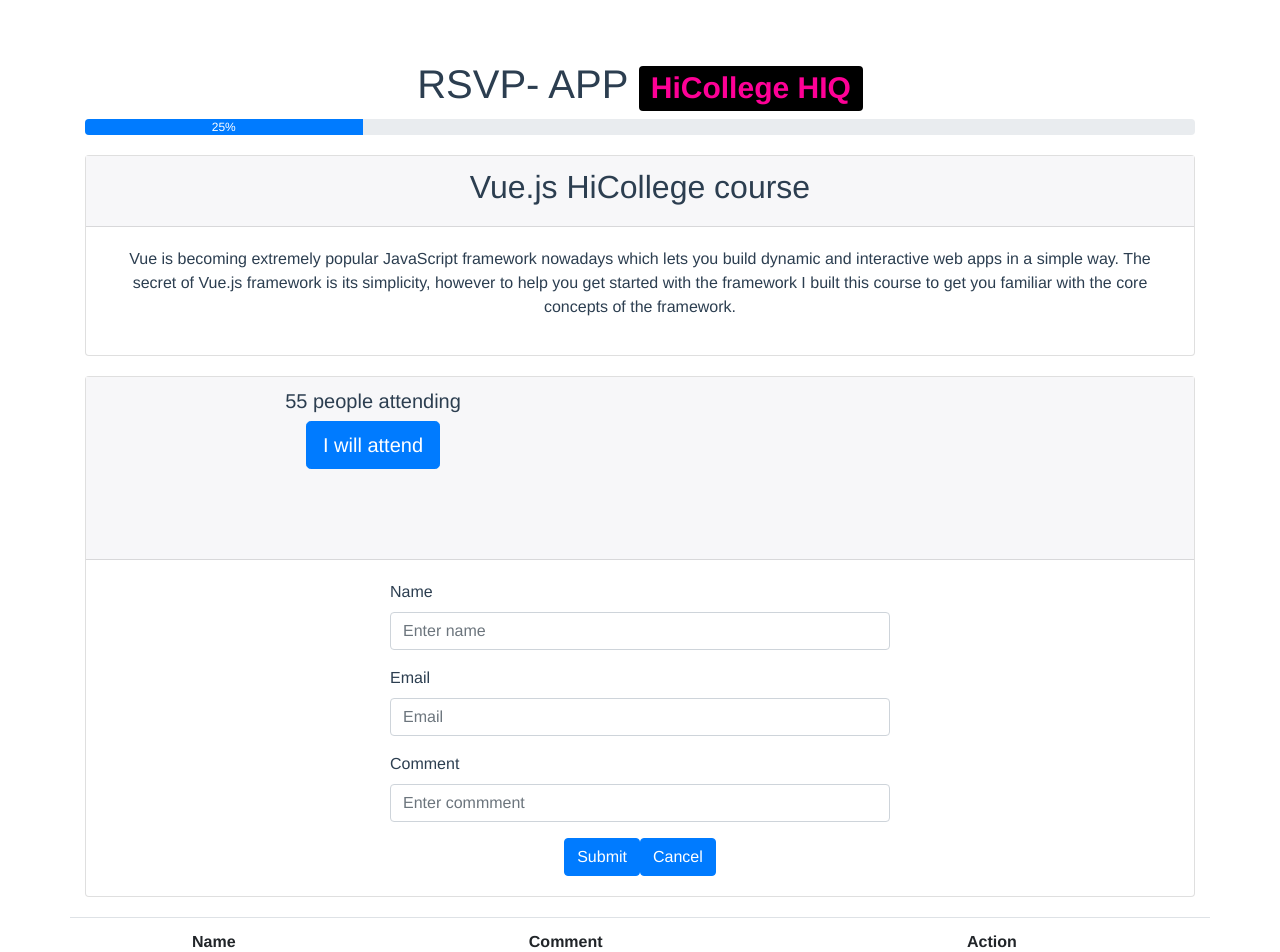
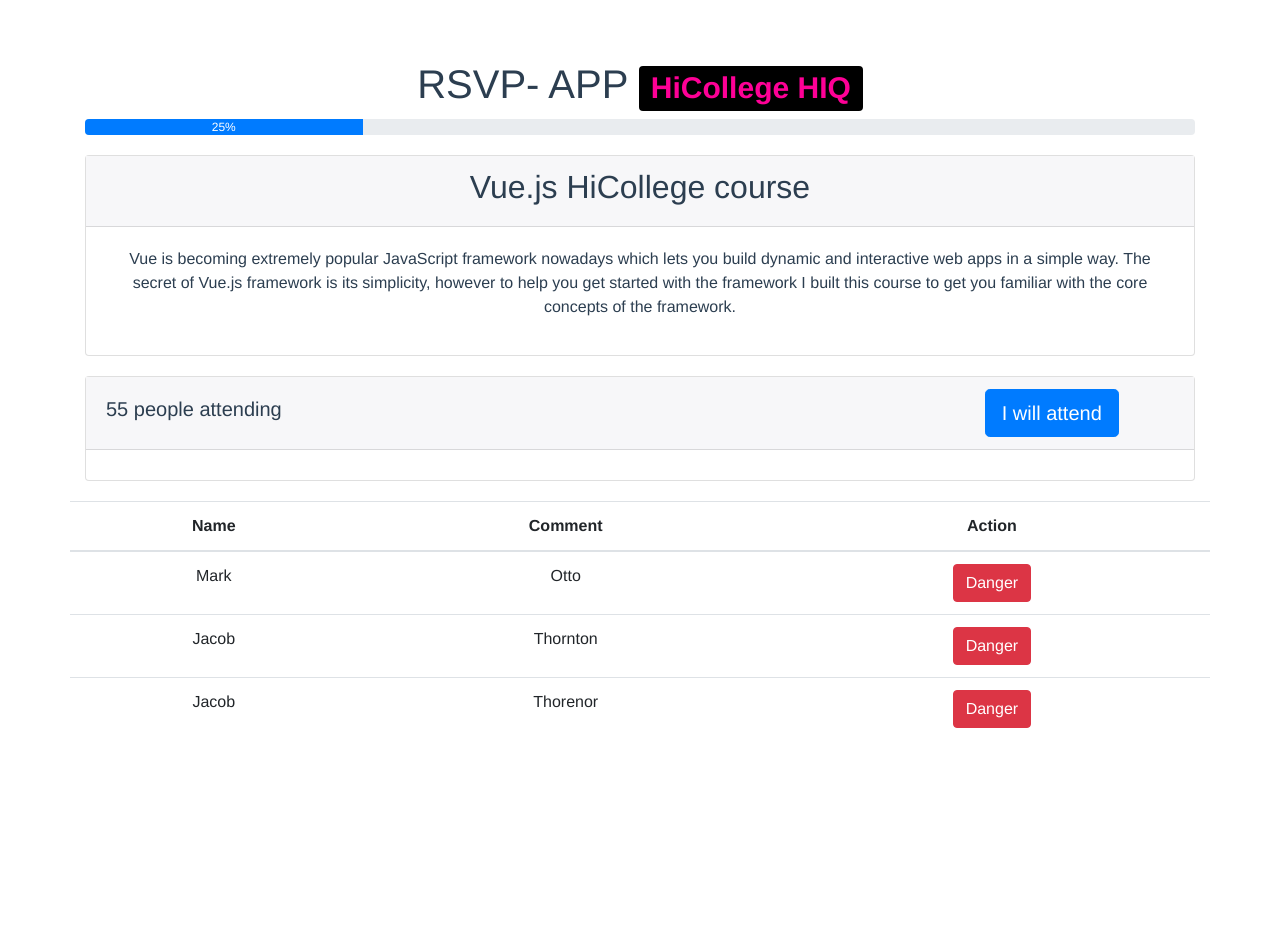
Before and after one commit to naimlatifi5/HiCollege2018--Vue.js, a Vue app in the folder hicollege-vuejs/: page / in a window 1280 px wide. Shown: the top 952 px of the page. After the commit the page ends 800 px from the top, so only its background shows below. Built offline with nearby package versions, Linux system fonts and the light colour scheme.

Commit message:
added components, start implement the form submission!

```diff
--- a/hicollege-vuejs/src/App.vue
+++ b/hicollege-vuejs/src/App.vue
@@ -1,9 +1,11 @@
 <template>
   <div id="app">
     <div class="container">
-        <header-section></header-section>
+      <!-- v-html directive for appending html data-->
+        <header-section v-html="mainPageHeader"></header-section>
+
         <progressBar></progressBar>
-        <courseIntro></courseIntro>
+        <courseIntro :content=contentIntroCourse></courseIntro>
         <registerForm></registerForm>
         <displayTableData></displayTableData>
     </div>
@@ -21,6 +23,8 @@
   name: 'App',
   data () {
     return {
+      mainPageHeader: '<h1>RSVP- APP <span class="badge badge-secondary badge-secondary--color">HiCollege HIQ</span></h1>',
+      contentIntroCourse: 'Vue is becoming extremely popular JavaScript framework nowadays which lets you build dynamic and interactive web apps in a simple way. The secret of Vue.js framework is its simplicity, however to help you get started with the framework I built this course to get you familiar with the core concepts of the framework.'
 
     }
   },
--- /dev/null
+++ b/hicollege-vuejs/src/assets/scss/_global.scss
@@ -0,0 +1,5 @@
+.align-left {
+  display: flex;
+  justify-content: flex-start;
+  align-items: center;
+}
--- a/hicollege-vuejs/src/assets/scss/main.scss
+++ b/hicollege-vuejs/src/assets/scss/main.scss
@@ -3,6 +3,7 @@
 
 @import 'header';
 @import 'form';
+@import 'global';
 
 
 
--- a/hicollege-vuejs/src/components/courseIntro.vue
+++ b/hicollege-vuejs/src/components/courseIntro.vue
@@ -1,19 +1,29 @@
 <template>
   <div class="row section">
-      <div class="section__header">
+      <headerSection>
+        <template slot="headerWithSection">
           <h2>Vue.js HiCollege course</h2>
-      </div>
+        </template>
+      </headerSection>
       <div class="section__content">
-        <p>
-          Vue is becoming extremely popular JavaScript framework nowadays which lets you build dynamic and interactive web apps in a simple way. The secret of Vue.js framework is its simplicity, however to help you get started with the framework I built this course to get you familiar with the core concepts of the framework.
+        <p v-text="content">
+          <!-- Content is passed as props, v-text is appened -->
         </p>
       </div>
   </div>
 </template>
 
 <script>
+import headerSection from './header.vue'
+
 export default {
-  name: 'courseIntro'
+  name: 'courseIntro',
+  props: {
+    content: String
+  },
+  components: {
+    headerSection
+  }
 }
 </script>
 
--- a/hicollege-vuejs/src/components/header.vue
+++ b/hicollege-vuejs/src/components/header.vue
@@ -1,5 +1,10 @@
 <template>
-   <h1>RSVP- APP <span class="badge badge-secondary badge-secondary--color">HiCollege HIQ</span></h1>
+    <div class="header">
+        <slot></slot>
+          <div class="section__header">
+            <slot name="headerWithSection"></slot>
+          </div>
+    </div>
 </template>
 
 <script>
--- a/hicollege-vuejs/src/components/registerForm.vue
+++ b/hicollege-vuejs/src/components/registerForm.vue
@@ -1,31 +1,36 @@
 <template>
   <div class="row section">
-    <div class="section__header">
-      <div class="col-6">
-        <h5>55 people attending</h5>
-      </div>
-      <div class="col-6">
-        <button type="button" class="btn btn-primary btn-lg">I will attend</button>
-      </div>
-    </div>
-    <div class="section__content">
+    <headerSection>
+      <template slot="headerWithSection">
+        <div class="row">
+          <div class="col-9 align-left">
+            <h5>55 people attending</h5>
+          </div>
+          <div class="col-3">
+            <button type="button" class="btn btn-primary btn-lg" @click="toggleForm">I will attend</button>
+          </div>
+        </div>
+      </template>
+    </headerSection>
+
+    <div class="section__content" v-if="formtoggle">
       <div class="row">
         <div class="col-12">
-          <form class="rsvp-form">
+          <form class="rsvp-form" @submit.prevent="formSubmit">
               <div class="form-group">
                 <label for="exampleInputEmail1">Name</label>
-                <input type="text" class="form-control" id="exampleInputEmail1" aria-describedby="emailHelp" placeholder="Enter name">
+                <input type="text" class="form-control" id="exampleInputEmail1" aria-describedby="emailHelp" placeholder="Enter name" v-model="name">
               </div>
               <div class="form-group">
                 <label for="exampleEmail">Email</label>
-                <input type="email" class="form-control" id="exampleEmail" placeholder="Email">
+                <input type="email" class="form-control" id="exampleEmail" placeholder="Email" v-model="email">
               </div>
               <div class="form-group">
                 <label for="comment">Comment</label>
-                <input type="text" class="form-control" id="comment" placeholder="Enter commment">
+                <input type="text" class="form-control" id="comment" placeholder="Enter commment" v-model="comment">
               </div>
               <button type="submit" class="btn btn-primary">Submit</button>
-              <button type="button" class="btn btn-primary">Cancel</button>
+              <button type="button" class="btn btn-primary" @click="formtoggle= false">Cancel</button>
             </form>
         </div>
       </div>
@@ -34,8 +39,40 @@
 </template>
 
 <script>
+import headerSection from './header.vue'
+
 export default {
-  name: 'registerForm'
+  name: 'registerForm',
+  data () {
+    return {
+      formtoggle: false,
+      formData: [],
+      name: '',
+      email: '',
+      comment: ''
+    }
+  },
+  methods: {
+    toggleForm (e) {
+      // toggle form data
+      this.formtoggle = !this.formtoggle
+    },
+    slideUpForm () {
+      this.formtoggle = false;
+    },
+    formSubmit (e) {
+      let formDataObj = {
+        name: this.name,
+        email: this.email,
+        comment: this.comment
+      }
+      this.formData.push(formDataObj);
+      console.log(this.formData)
+    }
+  },
+  components: {
+    headerSection
+  }
 }
 </script>
 
```
